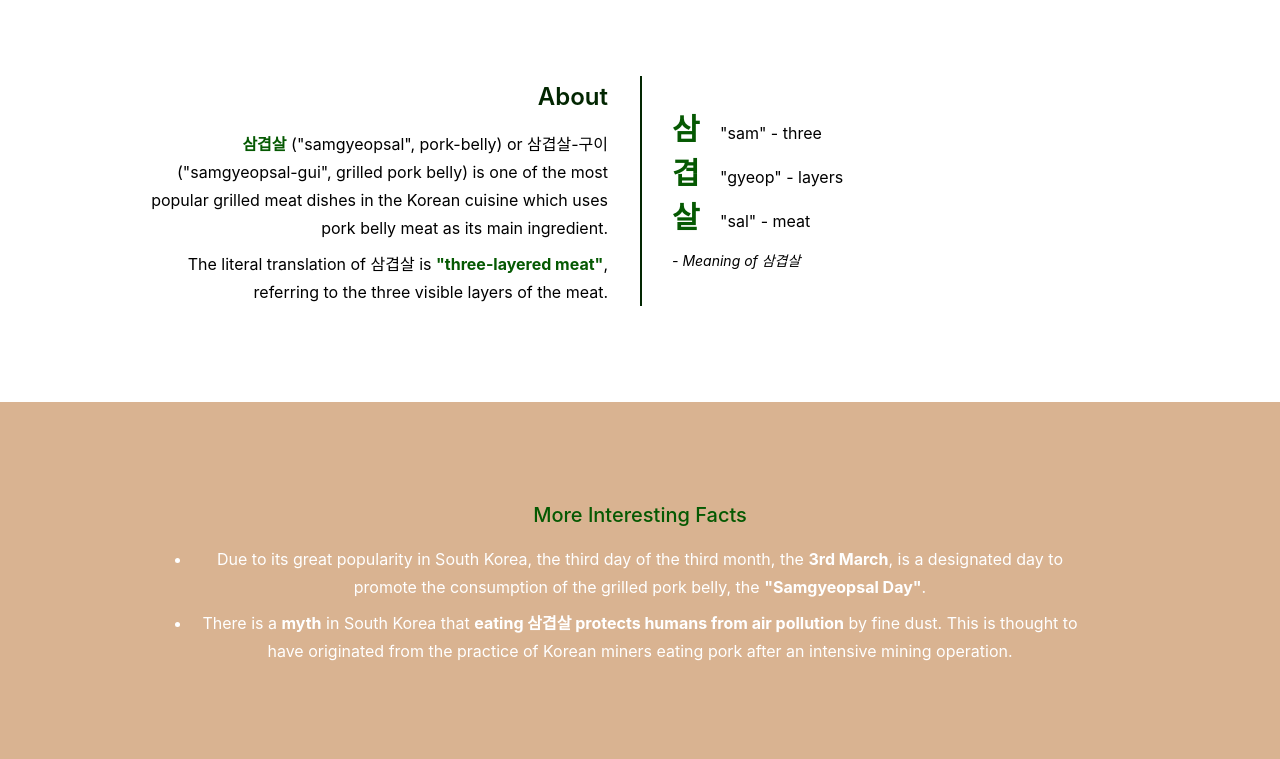
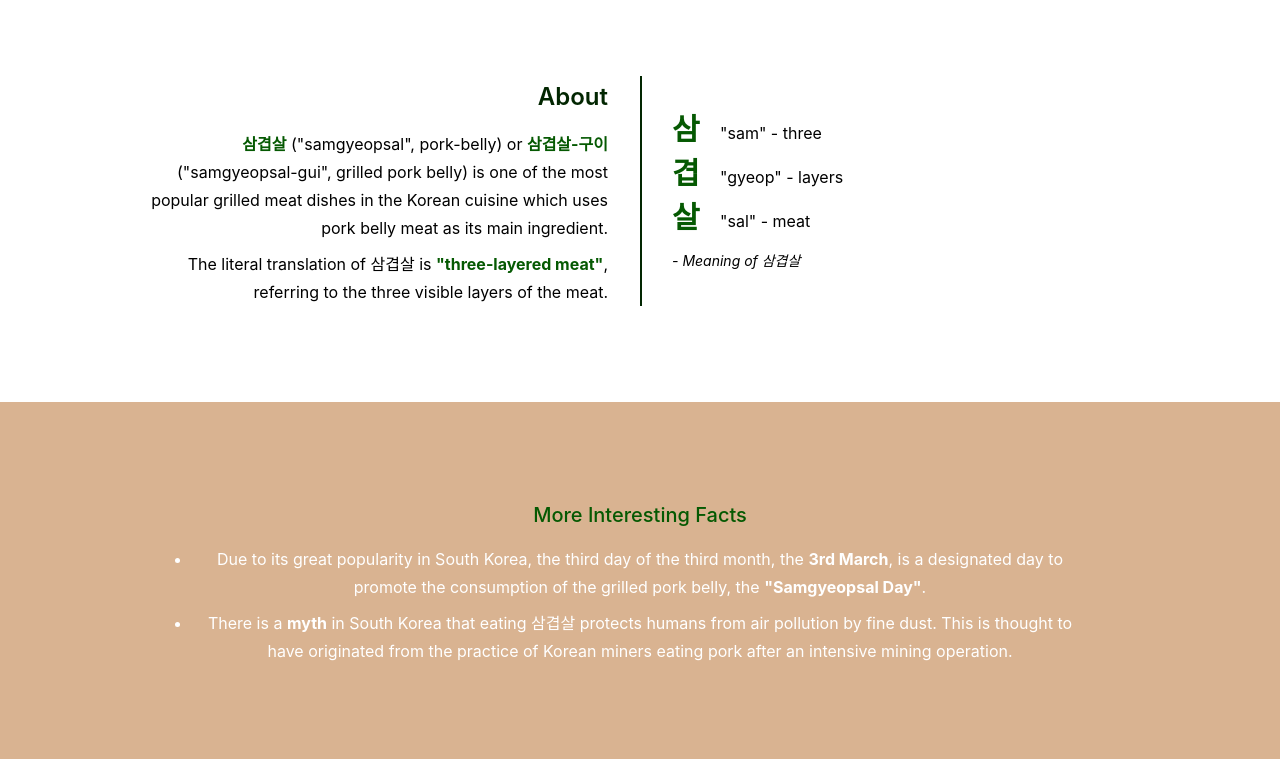
Before and after one commit to d-mini/mediendesign, a React (Create React App) app: page / in a window 1280 px wide. Shown: the part 620-1379 px from the top of the page. Built offline with nearby package versions, Linux system fonts and the light colour scheme.

Commit message:
UPDATE text styling

```diff
--- a/src/components/About.js
+++ b/src/components/About.js
@@ -9,7 +9,7 @@ function About() {
                     <div className='relative text-center lg:text-right'>
                         <h1 className='text-primary mb-3'>About</h1>
                         <p className='mb-2'>
-                            <span className='font-bold text-primary-light'>삼겹살</span> ("samgyeopsal", pork-belly) or 삼겹살-구이 ("samgyeopsal-gui", grilled pork belly) is one of the most popular grilled meat dishes in the Korean cuisine which uses pork belly meat as its main ingredient.
+                            <span className='font-bold text-primary-light'>삼겹살</span> ("samgyeopsal", pork-belly) or <span className='font-bold text-primary-light'>삼겹살-구이</span> ("samgyeopsal-gui", grilled pork belly) is one of the most popular grilled meat dishes in the Korean cuisine which uses pork belly meat as its main ingredient.
                         </p>
                         <p>
                             The literal translation of 삼겹살 is <span className='font-bold text-primary-light'>"three-layered meat"</span>, referring to the three visible layers of the meat.
@@ -41,7 +41,7 @@ function About() {
                             Due to its great popularity in South Korea, the third day of the third month, the <span className='font-bold'>3rd March</span>, is a designated day to promote the consumption of the grilled pork belly, the <span className='font-bold'>"Samgyeopsal Day"</span>.
                         </li>
                         <li>
-                            There is a <span className='font-bold'>myth</span> in South Korea that <span className='font-bold'>eating 삼겹살 protects humans from air pollution</span> by fine dust. This is thought to have originated from the practice of Korean miners eating pork after an intensive mining operation.
+                            There is a <span className='font-bold'>myth</span> in South Korea that eating 삼겹살 protects humans from air pollution by fine dust. This is thought to have originated from the practice of Korean miners eating pork after an intensive mining operation.
                         </li>
                     </ul>
                 </div>
--- a/src/components/HowTo.js
+++ b/src/components/HowTo.js
@@ -67,11 +67,11 @@ function HowTo() {
                 <div className='grid grid-cols-1 sm:grid-cols-2 gap-12 sm:gap-8'>
                     <figure className='grow-1'>
                         <img src={doenjang} alt='Stew' />
-                        <figcaption className='text-center text-white font-medium text-sm italic'>된장찌개 "doenjang-jjigae"</figcaption>
+                        <figcaption className='text-center text-white text-sm italic'>된장찌개 "doenjang-jjigae"</figcaption>
                     </figure>
                     <figure className='grow-1'>
                         <img src={bokkeumBap} alt='Fried Rice' />
-                        <figcaption className='text-center text-white font-medium text-sm italic'>볶음밥 "bokkeum-bap"</figcaption>
+                        <figcaption className='text-center text-white text-sm italic'>볶음밥 "bokkeum-bap"</figcaption>
                     </figure>
                 </div>
             </div>
--- a/src/main.css
+++ b/src/main.css
@@ -642,9 +642,6 @@ video {
 .font-semibold {
   font-weight: 600;
 }
-.font-medium {
-  font-weight: 500;
-}
 .italic {
   font-style: italic;
 }
```
